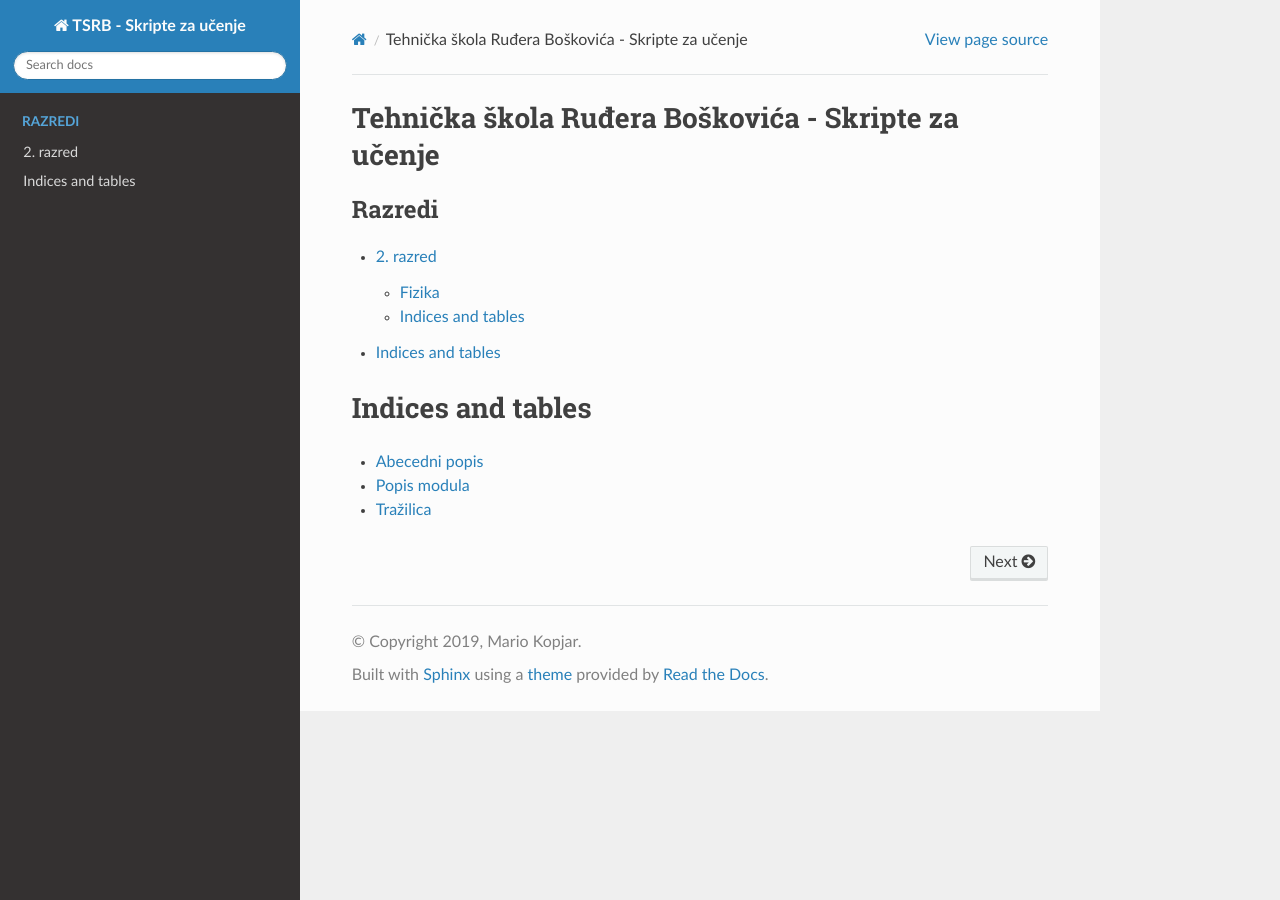
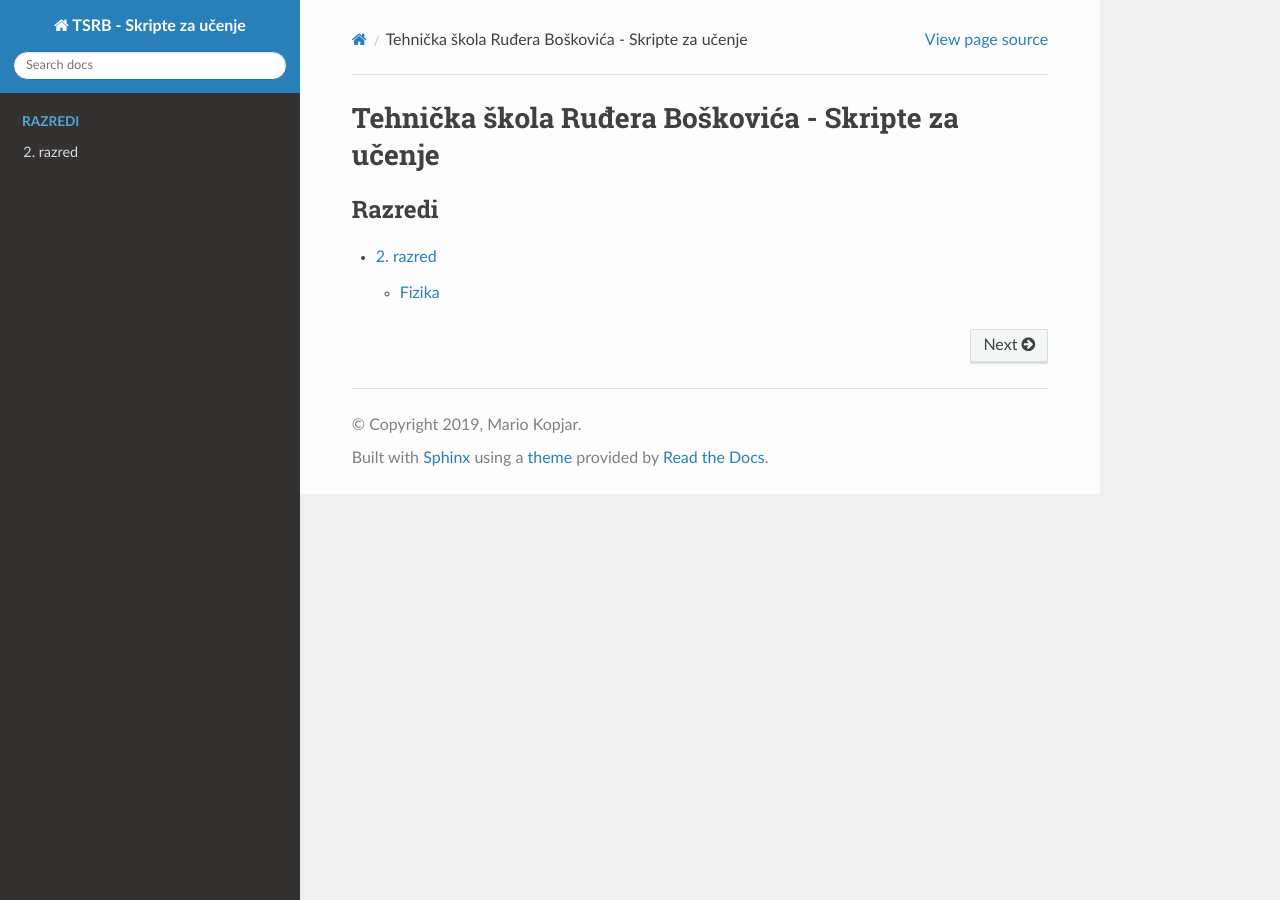
Before and after one commit to recycleTheC/tsrb-h_razred, a Sphinx documentation site: the page built from source/index.rst, in a window 1280 px wide. Built offline with Sphinx 7.4.7 and the Read the Docs theme 2.0.0, drawn with Linux system fonts in a browser that asks for light colours.

Commit message:
Ispravak

```diff
--- a/source/2_razred/fizika/index.rst
+++ b/source/2_razred/fizika/index.rst
@@ -11,10 +11,3 @@ Fizika
    :caption: Sadržaj:
 
    toplina.rst
-
-Indices and tables
-==================
-
-* :ref:`genindex`
-* :ref:`modindex`
-* :ref:`search`
--- a/source/2_razred/index.rst
+++ b/source/2_razred/index.rst
@@ -11,10 +11,3 @@
    :caption: Sadržaj
 
    fizika/index
-
-Indices and tables
-==================
-
-* :ref:`genindex`
-* :ref:`modindex`
-* :ref:`search`
--- a/source/index.rst
+++ b/source/index.rst
@@ -11,10 +11,3 @@ Tehnička škola Ruđera Boškovića - Skripte za učenje
    :caption: Razredi
 
    2_razred/index
-
-Indices and tables
-==================
-
-* :ref:`genindex`
-* :ref:`modindex`
-* :ref:`search`
```
